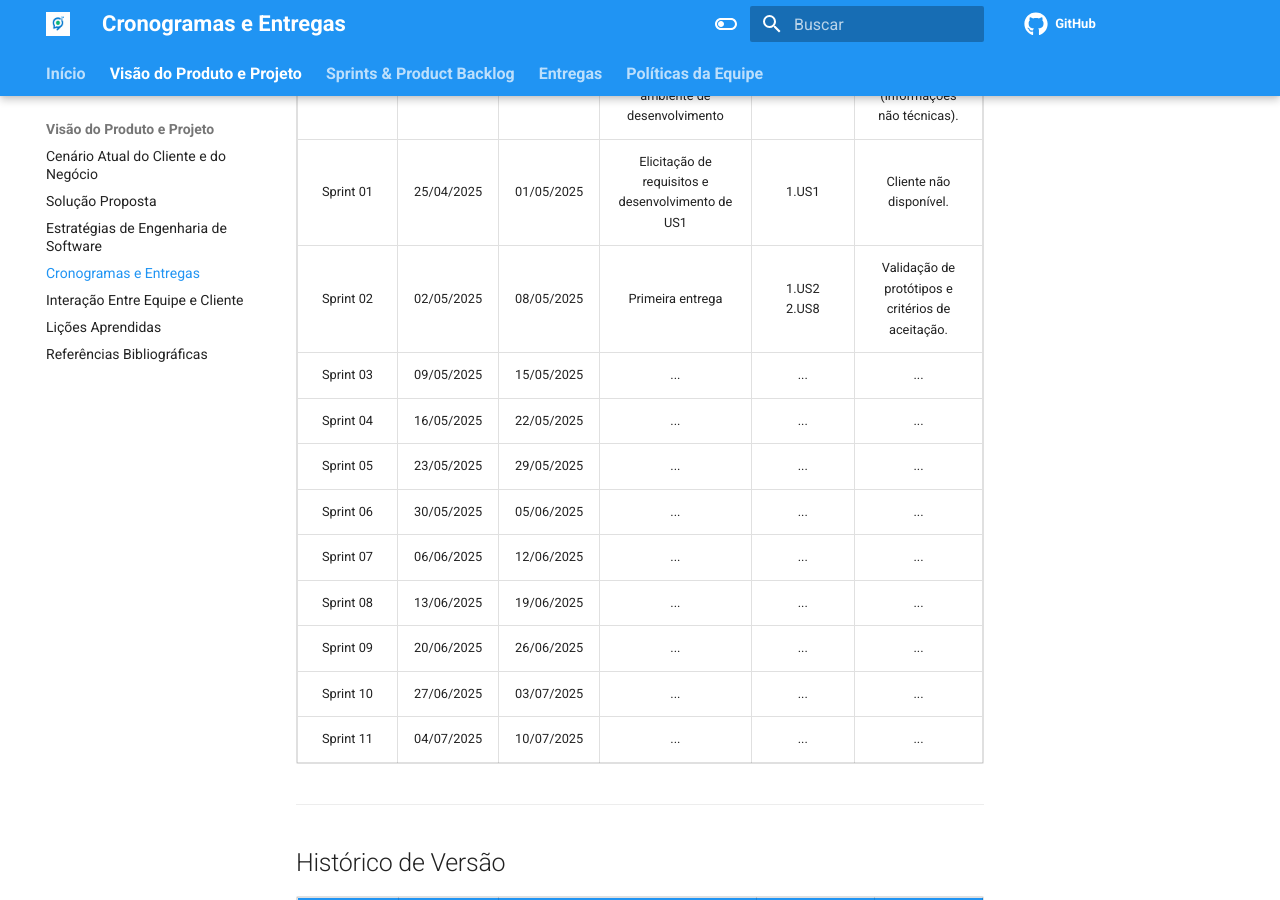
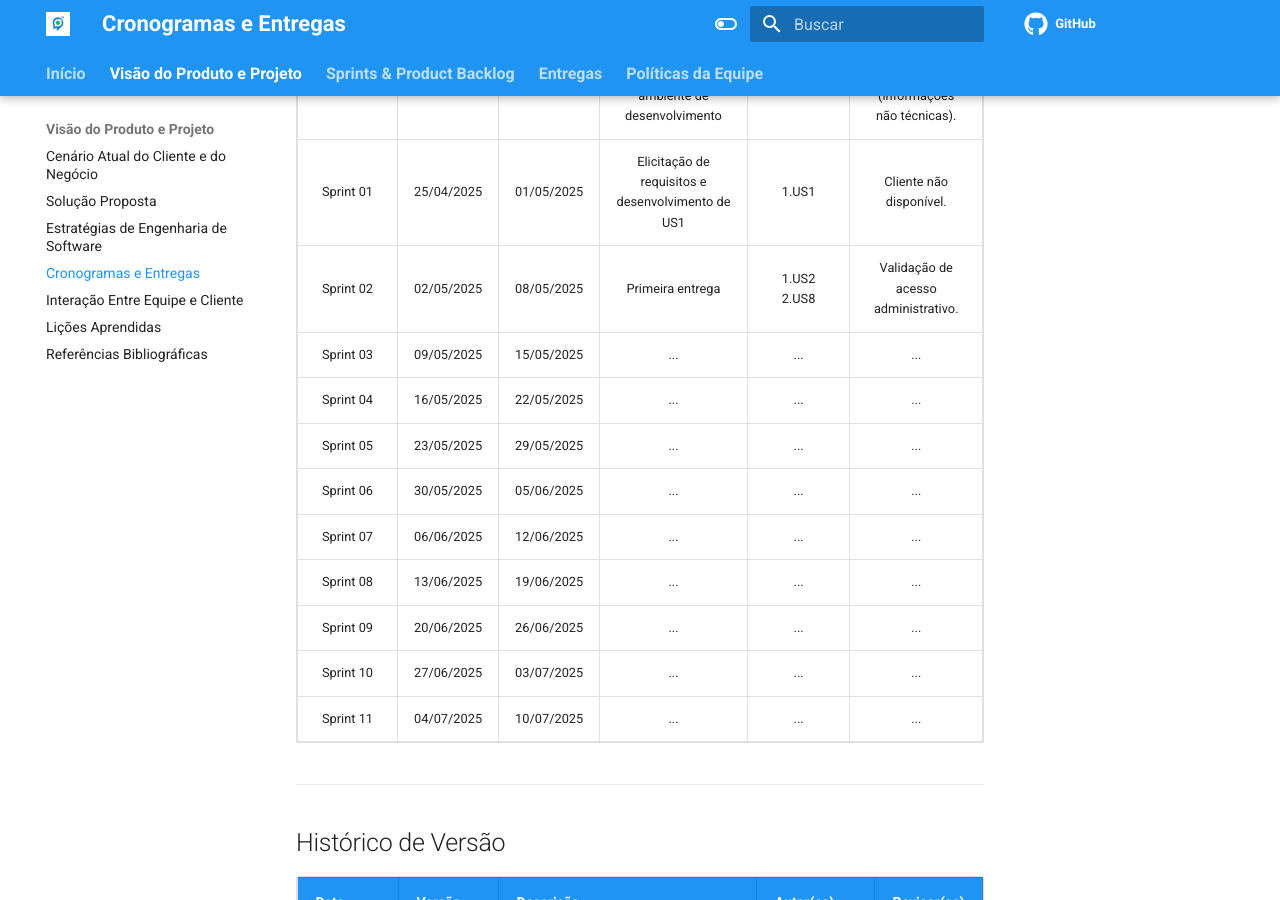
Before and after one commit to mdsreq-fga-unb/2025.1-T01-SeuPontoDigital, an MkDocs documentation site: the page built from docs/doc-visao/top4.md, in a window 1280 px wide and 900 px high, scrolled down 493 px. Built offline with MkDocs 1.6.1 and Material for MkDocs 9.7.7, drawn with Linux system fonts in a browser that asks for light colours; comment, search, counter and statistics services are not loaded.

Commit message:
(docs): Retirando a necessidade de protótipos

```diff
--- a/docs/doc-visao/top4.md
+++ b/docs/doc-visao/top4.md
@@ -37,7 +37,7 @@ _**obs:**_ a equipe optou por reservar as duas primeiras semanas (Iniciação) p
       <td style="text-align: center; vertical-align: middle;">08/05/2025</td>
       <td style="text-align: center; vertical-align: middle;">Primeira entrega</td>
       <td style="text-align: center; vertical-align: middle;">1.US2<br>2.US8</td>
-      <td style="text-align: center; vertical-align: middle;">Validação de protótipos e critérios de aceitação.</td>
+      <td style="text-align: center; vertical-align: middle;">Validação de acesso administrativo.</td>
     </tr>
     <tr>
       <td style="text-align: center; vertical-align: middle;">Sprint 03</td>
```
